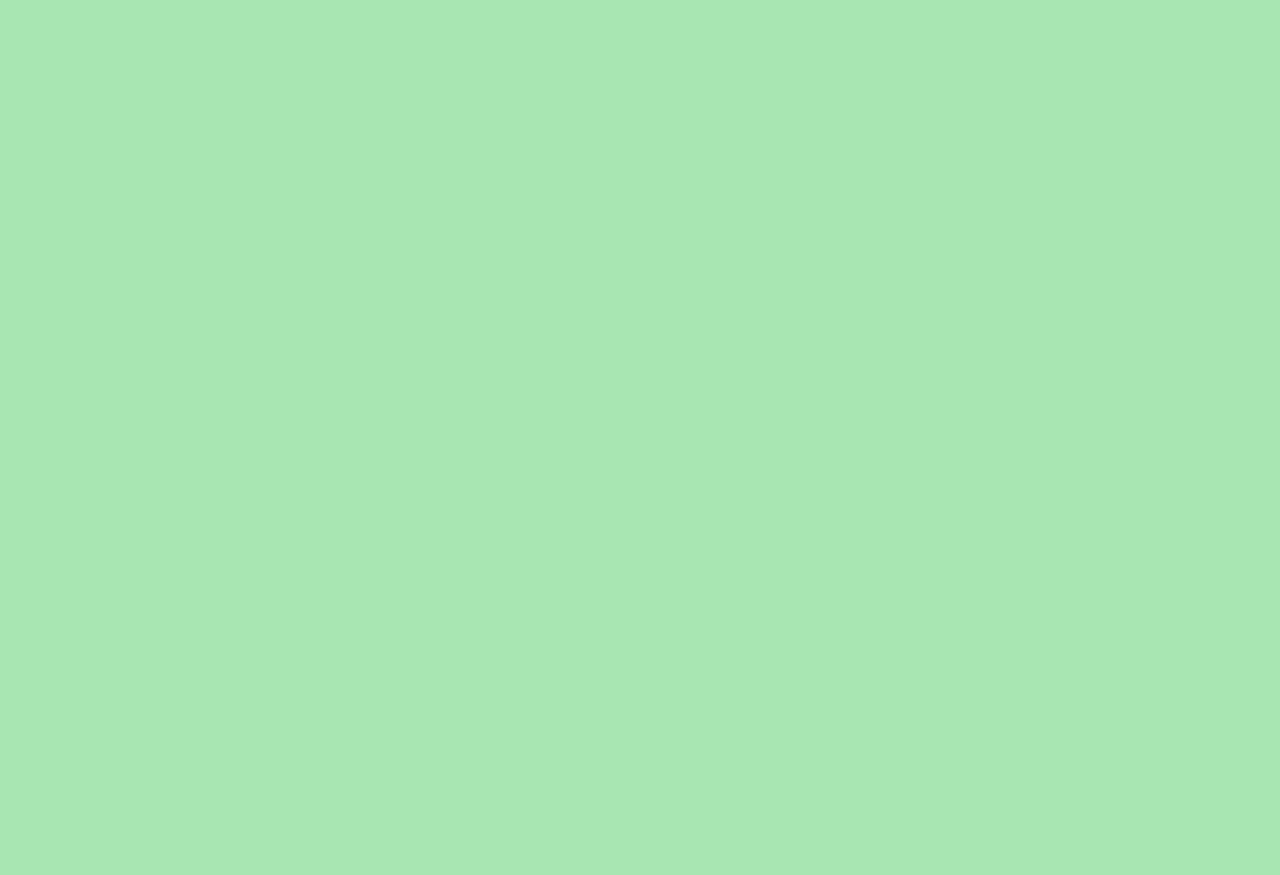
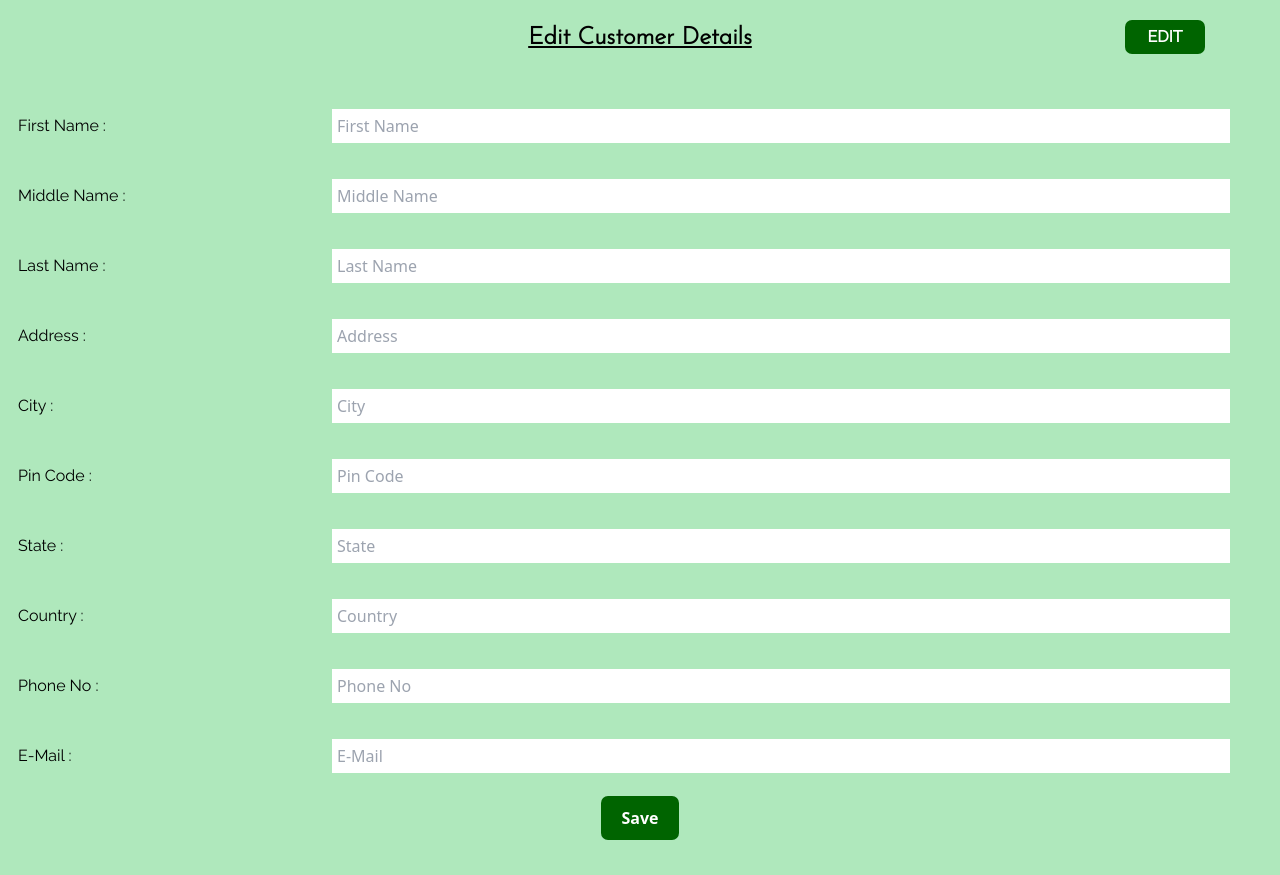
Before and after one commit to ashishmakwanaa/AgroBook, a React (Create React App) app in the folder frontend/: page /CustomerEditInput in a window 1280 px wide. Before the commit this address had no page. Before the commit the page ends 800 px from the top, so only its background shows below. Built offline with nearby package versions, Linux system fonts and the light colour scheme.

Commit message:
Darshil Update Added

```diff
--- a/frontend/src/Admin/App.css
+++ b/frontend/src/Admin/App.css
@@ -1,22 +1,23 @@
-
 @import url('https://fonts.googleapis.com/css2?family=Josefin+Sans:wght@300&family=Jost:ital,wght@1,300;1,400&family=Raleway:wght@300&family=Roboto:wght@300&display=swap');
 
-*{
+* {
   margin: 0px;
   padding: 0px;
 }
-body{
-  background-color: rgb(168, 230, 178);
+
+body {
+  background-color: rgb(175, 232, 188);
 }
 
-.customer_form_details h3{
+.customer_form_details h3 {
   margin-top: 10px;
   text-align: center;
   font-size: 1.3rem;
   font-family: "Josefin Sans";
   font-weight: bolder;
 }
-div.customer_form{
+
+div.customer_form {
   display: flex;
   justify-content: center;
   align-items: center;
@@ -36,19 +37,23 @@ div.customer_form{
   padding: 1%;
   font-weight: bold;
 }
-.form-row input,label{
+
+.form-row input,
+label {
   padding: 8px;
   margin: 10px;
   font-family: "Raleway", Arial;
 }
-.form-row input{
+
+.form-row input {
   width: 250px;
   border-radius: 7px;
-  border: 3px solid rgb(175,232,188);
+  border: 3px solid rgb(175, 232, 188);
   box-shadow: 3px 3px 5px -3px;
   outline: none;
 }
-#address{
+
+#address {
   width: 80%;
 }
 
@@ -66,21 +71,129 @@ div.customer_form{
   }
 }
 
-.customer_form_btn button{
+.customer_form_btn button {
   font-family: "Raleway";
   width: 150px;
   padding: 5px;
   border: 3px solid rgba(0, 0, 0, 0.18);
-   background-color: rgb(175,232,188);
+  background-color: rgb(175, 232, 188);
   border-radius: 5px;
   transition: all 0.3s;
 }
-#form_btn:hover{
+
+#form_btn:hover {
   background-color: black;
-  color: rgb(175,232,188);
+  color: rgb(175, 232, 188);
   font-weight: bold;
 }
 
-.customer_form_btn{
+.customer_form_btn {
   text-align: center;
 }
+
+/* .customer_head{
+  text-align: center;
+  font-weight: bolder;
+  font-family:"Josefin Sans" ;
+  font-size: 24px;
+  margin-top: 20px;
+  margin-bottom: 40px;
+  text-decoration: underline;
+} */
+/* .form_row_edit {
+  display: flex;
+  flex-direction: row;
+  align-items: flex-start;
+  font-weight: bold;
+  white-space: nowrap;
+}
+
+.form_row_edit input[type="text"] {
+  width: 75%;
+  border-radius: 7px;
+  border: 3px solid rgb(175, 232, 188);
+  box-shadow: 3px 3px 5px -3px;
+  margin-bottom: 10px;
+} */
+.edit_form {
+  text-align: left;
+}
+
+.form_row_edit {
+  display: flex; /* Create a flex container */
+  align-items: center; /* Center-align items vertically within the container */
+  margin-bottom: 10px; /* Add spacing between form rows */
+}
+
+.form_row_edit label {
+  flex: 1; /* Allow labels to take up equal space in the flex container */
+  margin-left: 10px;
+}
+
+.form_row_edit input[type="text"],
+.form_row_edit input[type="number"],
+.form_row_edit input[type="email"] {
+  flex: 3; /* Allow input fields to take up equal space in the flex container */
+  padding: 5px;
+  margin-right: 50px; /* Add spacing between labels and inputs */
+}
+
+
+.container_head_edit {
+  position: relative;
+  /* Create a positioning context for child elements */
+  text-align: center;
+  /* Center-align the heading within the container */
+}
+
+.container_head_edit h2 {
+  font-weight: bolder;
+  font-family: "Josefin Sans";
+  font-size: 24px;
+  margin-top: 20px;
+  margin-bottom: 40px;
+  text-decoration: underline;
+}
+
+.edit-button {
+  position: absolute;
+  top: 0px;
+  right: 75px;
+  font-family: "Raleway";
+  width: 80px;
+  padding: 5px;
+  margin-top: 0;
+  border-radius: 7px;
+  background-color: darkgreen;
+  color: white;
+  cursor: pointer;
+  border: none;
+  font-weight: bolder;
+  transition: background-color 0.3s, color 0.3s;
+}
+
+.edit-button:hover{
+  background-color: lightseagreen;
+  color: black;
+}
+
+.center_aligned{
+  text-align: center;
+}
+
+.save_button {
+  padding: 10px 20px; /* Add padding for button appearance */
+  border-radius: 7px;
+  background-color:  darkgreen; /* Button background color */
+  color: #ffffff; /* Button text color */
+  border: none; /* Remove button border */
+  cursor: pointer;
+  font-weight: bolder;
+  margin-bottom: 35px;
+  transition: background-color 0.3s, color 0.3s;
+}
+
+.save_button:hover {
+  background-color: lightseagreen;
+  color: black;
+}
--- a/frontend/src/App.css
+++ b/frontend/src/App.css
@@ -1,9 +1,6 @@
-.text-upper{
+.text-upper {}
 
+
+.edit_form {
+    text-align: left;
 }
-
-/* *{
-    margin: 0;
-    padding: 0;
-    box-sizing: border-box;
-} */
--- a/frontend/src/App.js
+++ b/frontend/src/App.js
@@ -10,7 +10,7 @@ import Service from './component/Service';
 import Contact from './component/Contact';
 import FormInput from './Admin/FormInput';
 import { createContext, useState } from 'react';
-
+import CustomerEditInput from "./component/CustomerEditInput.js"
 import ChangePsw from './Admin/ChangePsw';
 
 import Itemtable from './component/Itemtable';
@@ -28,9 +28,9 @@ function App() {
         <Routes>
           {
             login ?
-            <Route path="/" element={<Dashboard />} />
-            :
-            <Route path="/" element={<HomePage />} />
+              <Route path="/" element={<Dashboard />} />
+              :
+              <Route path="/" element={<HomePage />} />
           }
 
           <Route path="/signup" element={<SignupPage />} />
@@ -41,6 +41,7 @@ function App() {
           <Route path="/FormInput" element={<FormInput />} />
           <Route path="/changePsw" element={<ChangePsw />} />
           <Route path="/itemtable" element={<Itemtable />} />
+          <Route path="/CustomerEditInput" element={<CustomerEditInput />} />
 
         </Routes>
       </div>
--- /dev/null
+++ b/frontend/src/Pages/EditCustomer.js
@@ -0,0 +1,54 @@
+import React from 'react'
+import Navbar from "../component/Navbar.js"
+import CustomerEditInput  from '../component/CustomerEditInput.js';
+// import { Link } from 'react-router-dom'
+export default function Dashboard() {
+    const links = [
+        { name: "Home", link: "/" },
+        { name: "About", link: "/about" },
+        { name: "Services", link: "/services" },
+        { name: "Contact Us", link: "/contact" },
+        { name: "Dashboard", link: "/dashboard" },
+    ];
+
+    return (
+        <>
+            <div className='md:h-20 h-12'>
+                <Navbar links={links} />
+            </div>
+            <div className='flex flex-row mb-2 '>
+                <div className='md:w-1/4 w-2/4 bg-gray-200 border-2 p-4' >
+                    <table className='place-items-center w-full text-lime-700 capitalize md:text-xl font-medium tracking-wide'>
+                        <tr className='hover:uppercase border-b-2 hover:bg-gray-300 border-slate-500 h-20 rounded-3xl flex items-center justify-center  cursor-pointer'>
+                            Dashboard
+                        </tr>
+                        <tr className='hover:uppercase mt-4 border-b-2  hover:bg-gray-300 border-slate-500 h-20 rounded-3xl flex items-center justify-center  cursor-pointer' >
+                            History
+                        </tr>
+                        <tr className=' hover:uppercase mt-4 border-b-2 hover:bg-gray-300 border-slate-500 h-20 rounded-3xl flex items-center justify-center  cursor-pointer' >
+                            Customer List
+                        </tr>
+                        <tr className=' hover:uppercase mt-4 border-b-2 hover:bg-gray-300 border-slate-500 h-20 rounded-3xl flex items-center justify-center cursor-pointer'>
+                            Item List
+                        </tr>
+                        <tr className='hover:uppercase mt-4 border-b-2 hover:bg-gray-300  border-slate-500 h-20 rounded-3xl flex items-center justify-center  cursor-pointer'>
+                            Recent
+                        </tr>
+                        <tr className='hover:uppercase mt-4 border-b-2 hover:bg-gray-300 border-slate-500 h-20 rounded-3xl flex items-center justify-center  cursor-pointer'>
+                            Invoice
+                        </tr>
+                        <tr className='hover:uppercase mt-4 border-b-2 hover:bg-gray-300  border-slate-500 h-20 rounded-3xlflex items-center justify-center  cursor-pointer'>
+
+                        </tr>
+                        <tr className='hover:uppercase mt-4 h-20 flex  hover:bg-gray-300 items-center rounded-3xl justify-center  cursor-pointer'>
+
+                        </tr>
+                    </table>
+                </div>
+                <div className='md:w-3/4 w-2/4'>
+                    <CustomerEditInput/>
+                </div>
+            </div>
+        </>
+    )
+}
--- /dev/null
+++ b/frontend/src/component/CustomerEditInput.js
@@ -0,0 +1,62 @@
+import React from 'react'
+import "../Admin/App.css"
+
+const CustomerEditInput = () => {
+  return (
+    <div className='CustomerInputEdit'>
+      <form action="" className="customer_edit_details">
+        <div class="container_head_edit">
+          <h2>Edit Customer Details</h2>
+          <button class="edit-button">EDIT</button>
+        </div>
+        <div className="edit_form" id="my_table">
+          <div className="form_row_edit">
+            <label htmlFor="">First Name :</label>
+            <input type="text" name="FirstName" id="" placeholder="First Name" required />
+          </div>
+          <div className="form_row_edit">
+            <label htmlFor="">Middle Name :</label>
+            <input type="text" name="MiddleName" id="" placeholder="Middle Name" required />
+          </div>
+          <div className="form_row_edit">
+            <label htmlFor="">Last Name :</label>
+            <input type="text" name="LastName" id="" placeholder="Last Name" required />
+          </div>
+          <div className="form_row_edit">
+            <label htmlFor="">Address : </label>
+            <input class="edir_address" type="text" name="Address" id="" placeholder="Address" required />
+          </div>
+          <div className="form_row_edit">
+            <label htmlFor="">City : </label>
+            <input type="text" name="City" id="" placeholder="City" required />
+          </div>
+          <div className="form_row_edit">
+            <label htmlFor="">Pin Code : </label>
+            <input type="text" name="Pincode" id="" placeholder="Pin Code" required />
+          </div>
+          <div className="form_row_edit">
+            <label htmlFor="">State : </label>
+            <input type="text" name="State" id="" placeholder="State" required />
+          </div>
+          <div className="form_row_edit">
+            <label htmlFor="">Country : </label>
+            <input type="text" name="Country" id="" placeholder="Country" required />
+          </div>
+          <div className="form_row_edit">
+            <label htmlFor="">Phone No :</label>
+            <input type="number" name="phone_no" id="" placeholder="Phone No" required />
+          </div>
+          <div className="form_row_edit">
+            <label htmlFor="">E-Mail : </label>
+            <input type="email" name="E-Mail" id="" placeholder="E-Mail" required />
+          </div>
+          <div className="center_aligned">
+            <button type="Submit" class="save_button">Save</button>
+          </div>
+        </div>
+      </form>
+    </div>
+  )
+}
+
+export default CustomerEditInput
```
Lines whose indentation alone changed are shown as unchanged.
